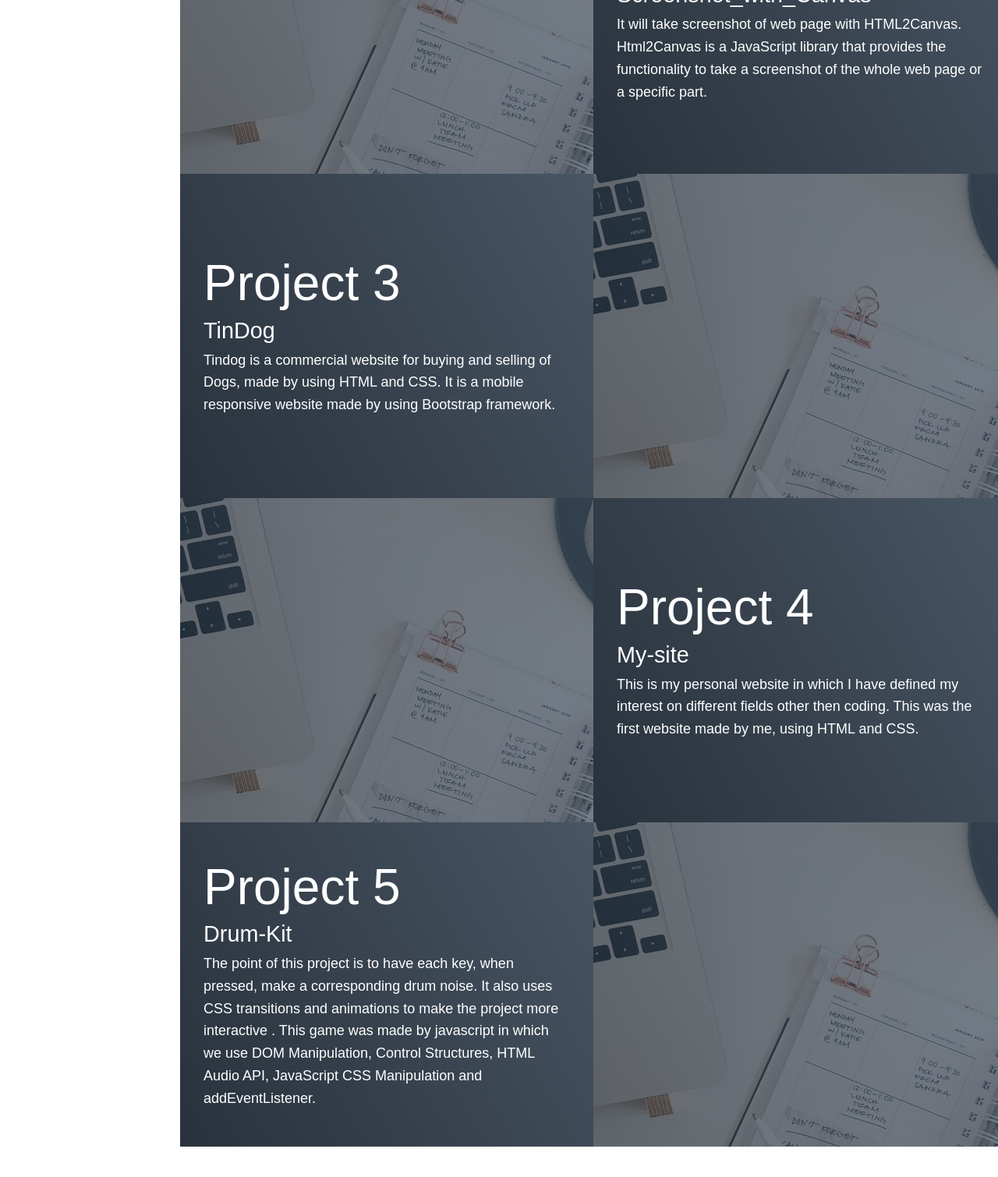
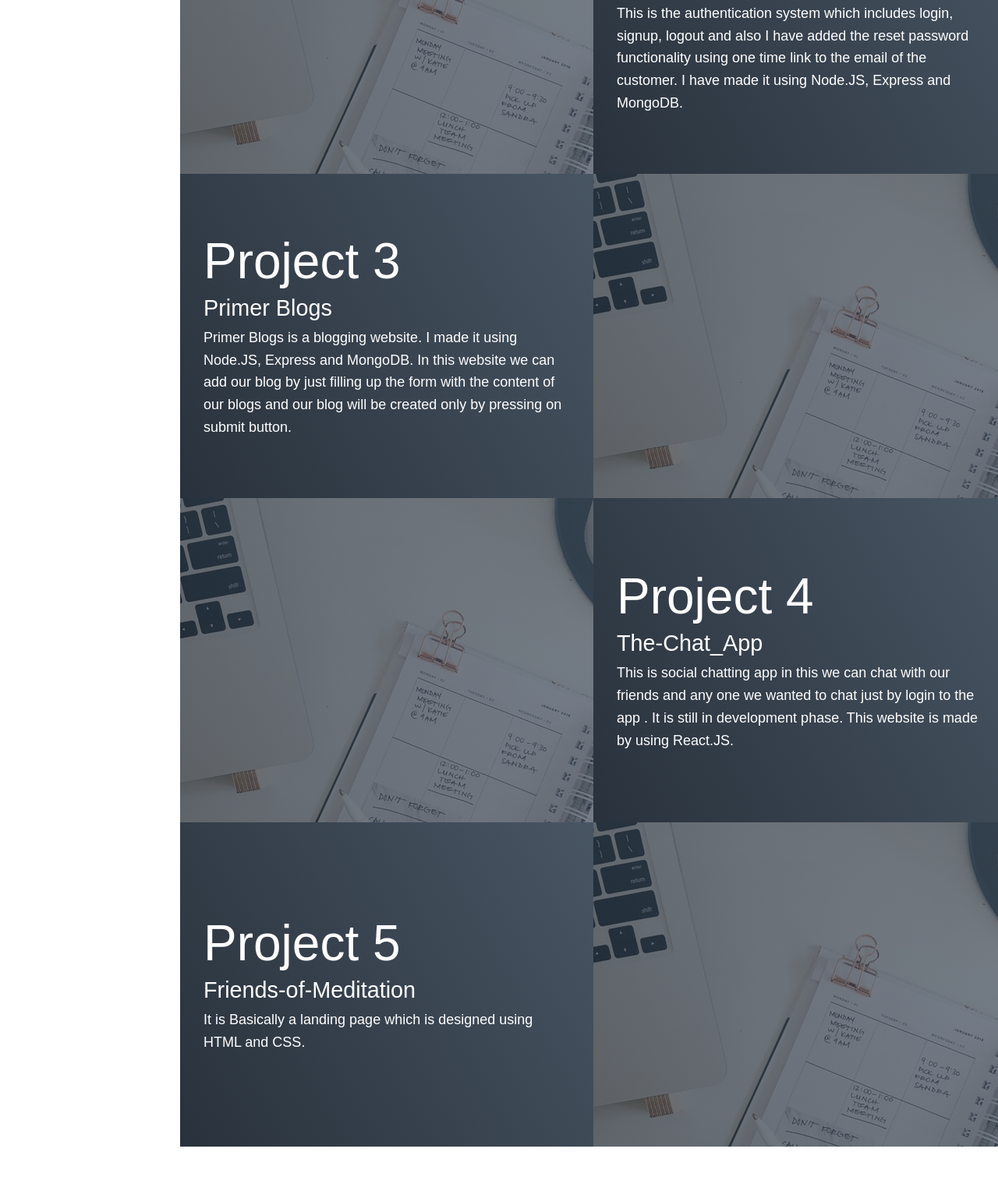
Before and after one commit to aditicodess/Aditi-s_Portfolio, a plain HTML site: page index.html in a window 1280 px wide. Shown: the part 4695-6205 px from the top of the page at 78% size. Drawn offline with Linux system fonts and the light colour scheme.

Commit message:
Update index.html

```diff
--- a/index.html
+++ b/index.html
@@ -303,12 +303,10 @@
                 <div class="project-item">
                     <div class="project-info">
                         <h1>Project 2</h1>
-                        <a href="https://aditisinghchauhan.github.io/screenshot_with_canvas/">
-                            <h2>Screenshot_with_Canvas</h2>
+                        <a href="https://node-auth-system.herokuapp.com/">
+                            <h2>Authentication system</h2>
                         </a>
-                        <p>It will take screenshot of web page with HTML2Canvas. Html2Canvas is a JavaScript library
-                            that provides the functionality to take a screenshot of the whole web page or a specific
-                            part.</p>
+                        <p>This is the authentication system which includes login, signup, logout and also I have added the reset password functionality using one time link to the email of the customer. I have made it using Node.JS, Express and MongoDB.</p>
                     </div>
                     <div class="project-img">
                         <img src="Images/project.png" alt="img">
@@ -317,11 +315,11 @@
                 <div class="project-item">
                     <div class="project-info">
                         <h1>Project 3</h1>
-                        <a href="https://aditi-567.github.io/TinDog-/">
-                            <h2>TinDog</h2>
+                        <a href="https://primer-blogs.herokuapp.com/blogs">
+                            <h2>Primer Blogs</h2>
                         </a>
-                        <p>Tindog is a commercial website for buying and selling of Dogs, made by using HTML and CSS. It
-                            is a mobile responsive website made by using Bootstrap framework.</p>
+                        <p>Primer Blogs is a blogging website. I made it using Node.JS, Express and MongoDB.
+In this website we can add our blog by just filling up the form with the content of our blogs and our blog will be created only by pressing on submit button.</p>
                     </div>
                     <div class="project-img">
                         <img src="Images/project.png" alt="img">
@@ -330,11 +328,10 @@
                 <div class="project-item">
                     <div class="project-info">
                         <h1>Project 4</h1>
-                        <a href="https://aditi-567.github.io/My-site/">
-                            <h2>My-site</h2>
+                        <a href="https://github.com/aditisinghchauhan/The-Chat_App">
+                            <h2>The-Chat_App</h2>
                         </a>
-                        <p>This is my personal website in which I have defined my interest on different fields other
-                            then coding. This was the first website made by me, using HTML and CSS.</p>
+                        <p>This is social chatting app in this we can chat with our friends and any one we wanted to chat just by login to the app . It is still in development phase. This website is made by using React.JS.</p>
                     </div>
                     <div class="project-img">
                         <img src="Images/project.png" alt="img">
@@ -343,13 +340,10 @@
                 <div class="project-item">
                     <div class="project-info">
                         <h1>Project 5</h1>
-                        <a href="https://aditisinghchauhan.github.io/Drum-Kit/">
-                            <h2>Drum-Kit </h2>
+                        <a href="https://aditisinghchauhan.github.io/Friends-of-Meditation/">
+                            <h2>Friends-of-Meditation</h2>
                         </a>
-                        <p>The point of this project is to have each key, when pressed, make a corresponding drum noise.
-                            It also uses CSS transitions and animations to make the project more interactive . This game
-                            was made by javascript in which we use DOM Manipulation, Control Structures, HTML Audio API,
-                            JavaScript CSS Manipulation and addEventListener.</p>
+                        <p>It is Basically a landing page which is designed using HTML and CSS. </p>
                     </div>
                     <div class="project-img">
                         <img src="Images/project.png" alt="img">
```
